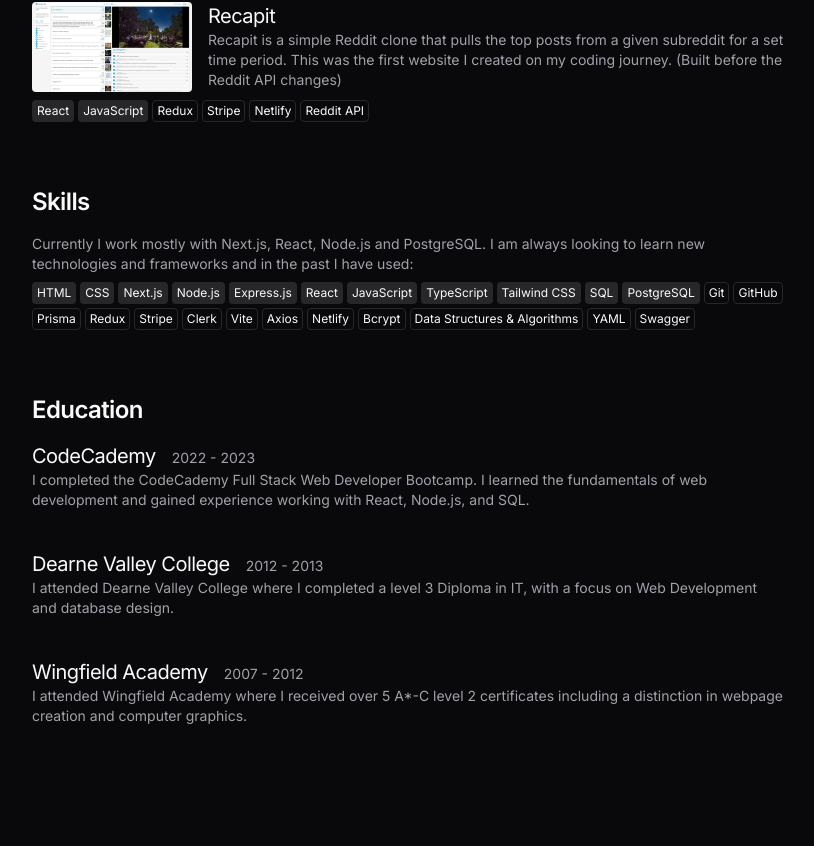
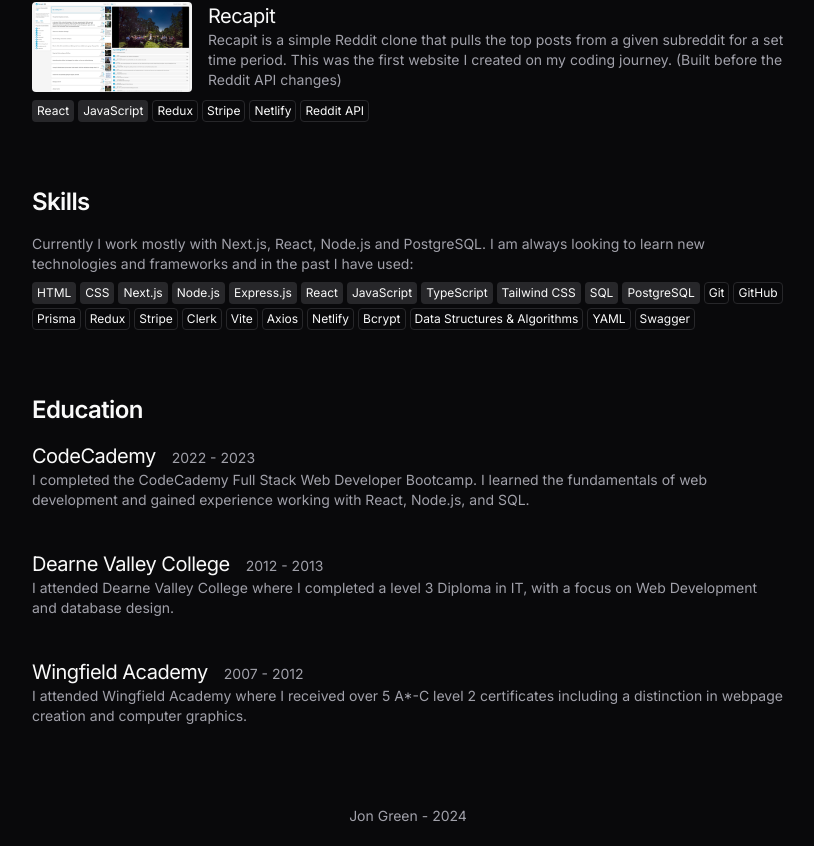
Before and after one commit to jongreen96/Portfolio, a Next.js app: page / in a window 1280 px wide. Shown: the part 892-1738 px from the top of the page, without its empty margins (232-1046 px from the left). Before the commit the page ends 1698 px from the top, so only its background shows below. Built offline with nearby package versions, Linux system fonts and the light colour scheme.

Commit message:
Add footer

```diff
--- a/src/app/layout.tsx
+++ b/src/app/layout.tsx
@@ -1,3 +1,4 @@
+import P from '@/components/ui/p';
 import { cn } from '@/lib/utils';
 import type { Metadata } from 'next';
 import { Inter } from 'next/font/google';
@@ -19,6 +20,9 @@ export default function RootLayout({
     <html lang='en'>
       <body className={cn('bg-background text-foreground', inter.className)}>
         {children}
+        <P className='text-center pb-5'>
+          Jon Green - {new Date().getFullYear()}
+        </P>
       </body>
     </html>
   );
```
